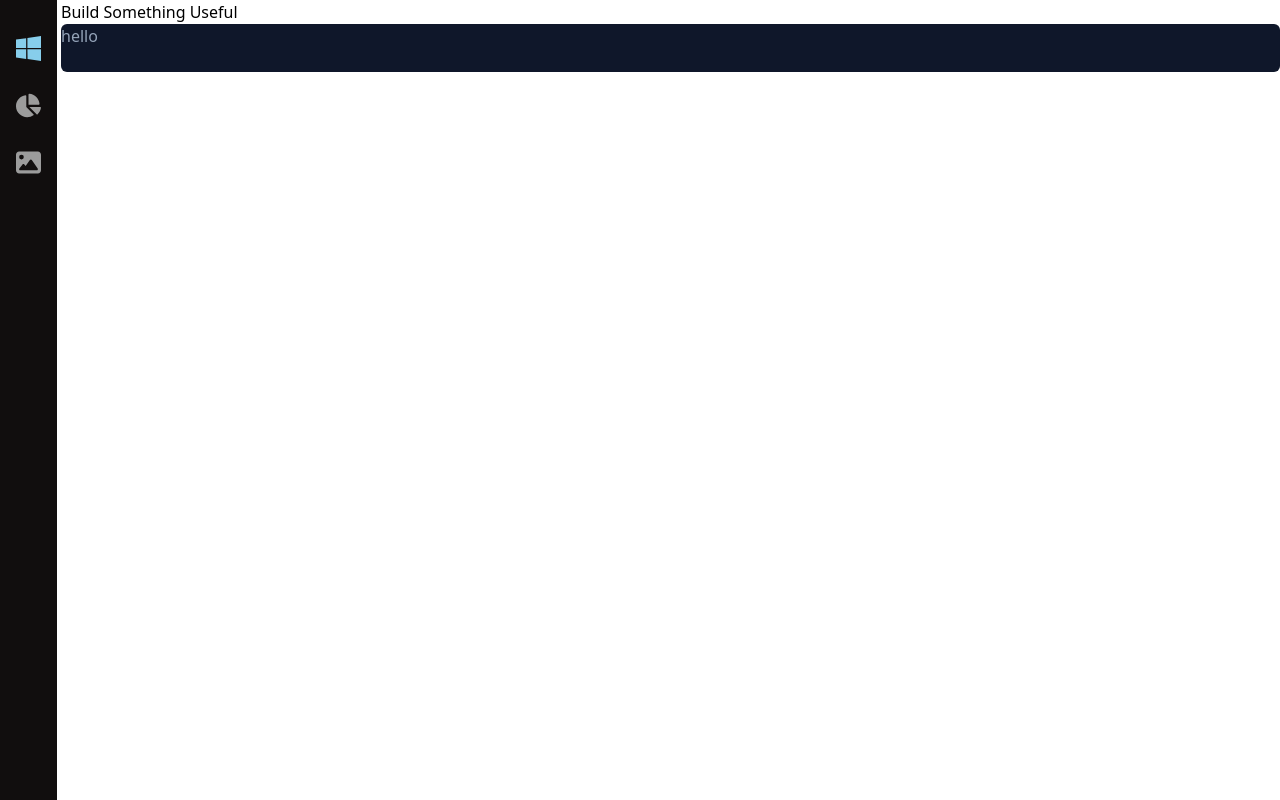
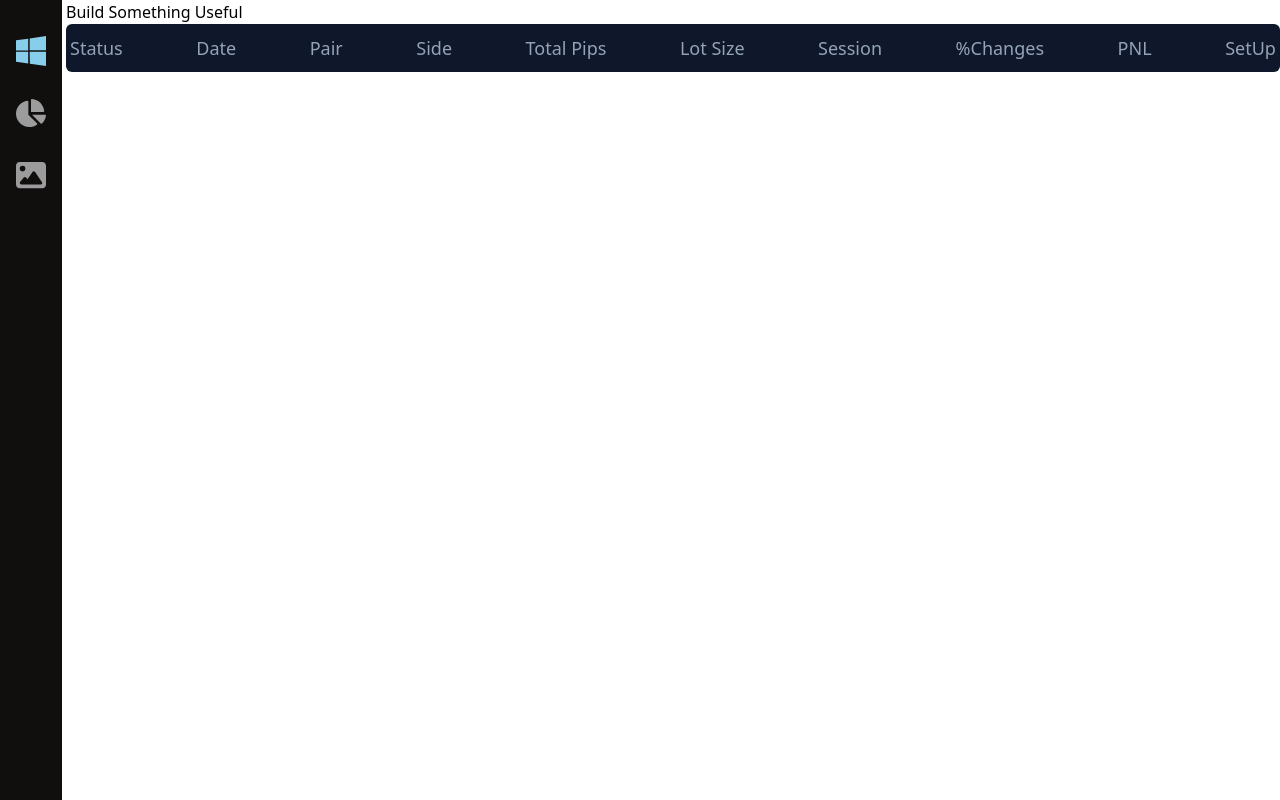
Before and after one commit to Nitesh-coder/trade-journal, a React (Vite) app in the folder frontend/: page / in a window 1280 px wide. Built offline with nearby package versions, Linux system fonts and the light colour scheme.

Commit message:
status added

```diff
--- a/frontend/src/Components/Navbar.tsx
+++ b/frontend/src/Components/Navbar.tsx
@@ -14,9 +14,9 @@ interface onClickBGProp{
 const Navbar: React.FC<onClickBGProp> = ({homeCl,statsCl,galCl}) => {
     const navigation = useNavigate()
     const getIconSize = () => {
-      if (window.innerWidth < 640) return 15; // Small screens
-      if (window.innerWidth < 1024) return 20; // Medium screens
-      return 25; // Large screens
+      if (window.innerWidth < 640) return 20; // Small screens
+      if (window.innerWidth < 1024) return 25; // Medium screens
+      return 30; // Large screens
     };
     const iconSize = getIconSize();
   return (
--- a/frontend/src/Components/StatusBar.tsx
+++ b/frontend/src/Components/StatusBar.tsx
@@ -1,8 +1,19 @@
 
 const StatusBar = () => {
   return (
-    <div className="h-12 w-full bg-slate-900 text-slate-400 rounded-md">
-        hello
+    <div className="h-12 w-full bg-slate-900 text-slate-400 rounded-md sm:text-lg text-sm">
+        <ul className=" flex justify-between items-center h-full px-1">
+            <li>Status</li>
+            <li>Date</li>
+            <li>Pair</li>
+            <li>Side</li>
+            <li>Total Pips</li>
+            <li>Lot Size</li>
+            <li>Session</li>
+            <li>%Changes</li>
+            <li>PNL</li>
+            <li>SetUp</li>
+        </ul>
     </div>
   )
 }
```
